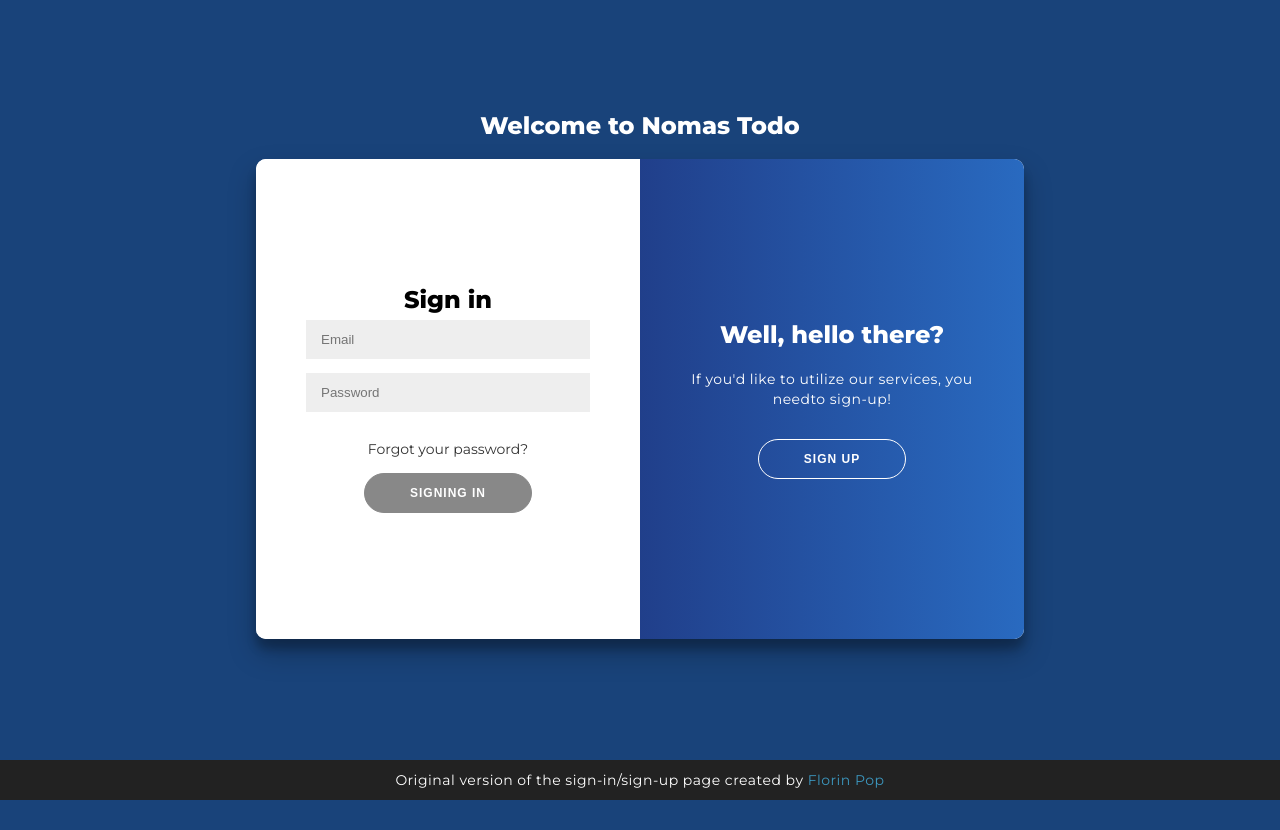
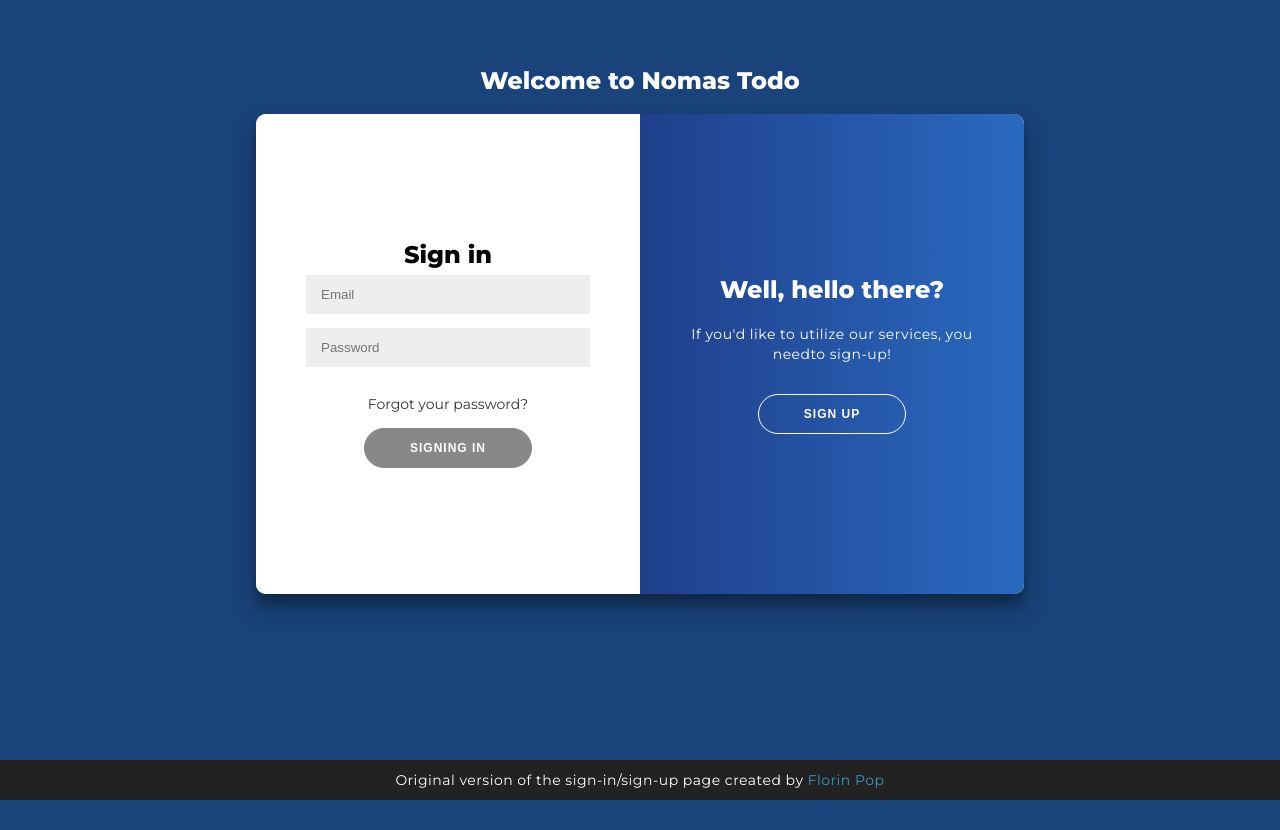
Before and after one commit to Nomas-X/project_3_todo_frontend, a React (Create React App) app: page / in a window 1280 px wide. After the commit the page ends 800 px from the top, so only its background shows below. Built offline with nearby package versions, Linux system fonts and the light colour scheme; no server answers.

Commit message:
Pushing before attempting a fix

```diff
--- a/package.json
+++ b/package.json
@@ -3,6 +3,9 @@
   "version": "0.1.0",
   "private": true,
   "dependencies": {
+    "@emotion/react": "^11.8.1",
+    "@emotion/styled": "^11.8.1",
+    "@mui/material": "^5.4.4",
     "@testing-library/jest-dom": "^5.11.6",
     "@testing-library/react": "^11.2.2",
     "@testing-library/user-event": "^12.5.0",
--- a/public/index.html
+++ b/public/index.html
@@ -10,6 +10,7 @@
       content="Web site created using create-react-app"
     />
     <link rel="apple-touch-icon" href="%PUBLIC_URL%/logo192.png" />
+	<link rel="stylesheet" href="https://fonts.googleapis.com/css?family=Roboto:300,400,500,700&display=swap" />
     <!--
       manifest.json provides metadata used when your web app is installed on a
       user's mobile device or desktop. See https://developers.google.com/web/fundamentals/web-app-manifest/
--- a/src/Dashboard.js
+++ b/src/Dashboard.js
@@ -1,19 +1,15 @@
+import { useRef, useState, useEffect } from "react";
+import { useHistory } from "react-router-dom";
+import { Typography } from '@mui/material';
+
 const Dashboard = () => {
 	return (
 		<section className="todo_container">
-			<div id="myDIV" class="header">
-				<h2>My To Do List</h2>
-				<input type="text" id="myInput" placeholder="Title..."/>
-				<span onclick="newElement()" class="addBtn">Add</span>
+			<div className="todo_top_section">
+				<img src="https://cdn.discordapp.com/attachments/938088944397074432/942241708136079420/bg-desktop-dark.jpg" alt="Background" width="1519" />
 			</div>
-			<ul id="myUL">
-				<li>Hit the gym</li>
-				<li class="checked">Pay bills</li>
-				<li>Meet George</li>
-				<li>Buy eggs</li>
-				<li>Read a book</li>
-				<li>Organize office</li>
-			</ul>
+			<div className="todo_bottom_section">
+			</div>
 		</section>
 	);
 };
--- a/src/Home.js
+++ b/src/Home.js
@@ -168,7 +168,7 @@ const Home = () => {
 	};
 
 	return (
-		<section>
+		<section className="home_page_container">
 			<h2>Welcome to Nomas Todo</h2>
 			<div className={"container"} id="container" ref={panel_mover}>
 				<div className="form-container sign-up-container">
--- a/src/index.css
+++ b/src/index.css
@@ -9,6 +9,12 @@ h2 {
 }
 
 body {
+	font-family: 'Montserrat', sans-serif;
+	margin: 0px;
+	padding: 0px;
+}
+
+.home_page_container {
 	background: #19437a;
 	display: flex;
 	justify-content: center;
@@ -16,7 +22,11 @@ body {
 	flex-direction: column;
 	font-family: 'Montserrat', sans-serif;
 	height: 100vh;
-	margin: -20px 0 50px;
+	margin: -80px 0 -6px;
+}
+
+html {
+	background-color: #19437a
 }
 
 h1 {
@@ -266,10 +276,13 @@ footer a {
 
 /* Include the padding and border in an element's total width and height */
 .todo_container {
-	box-sizing: border-box;
-	width: 750px;
+	display: flex;
+	flex-direction: column;
 }
 
+.todo_container img {
+	width: 100%;
+}
 /* Remove margins and padding from the list */
 .todo_container ul {
 	margin: 0;
```
Also changed, not shown: 1 other file (tests, documents, lock files or other folders).
